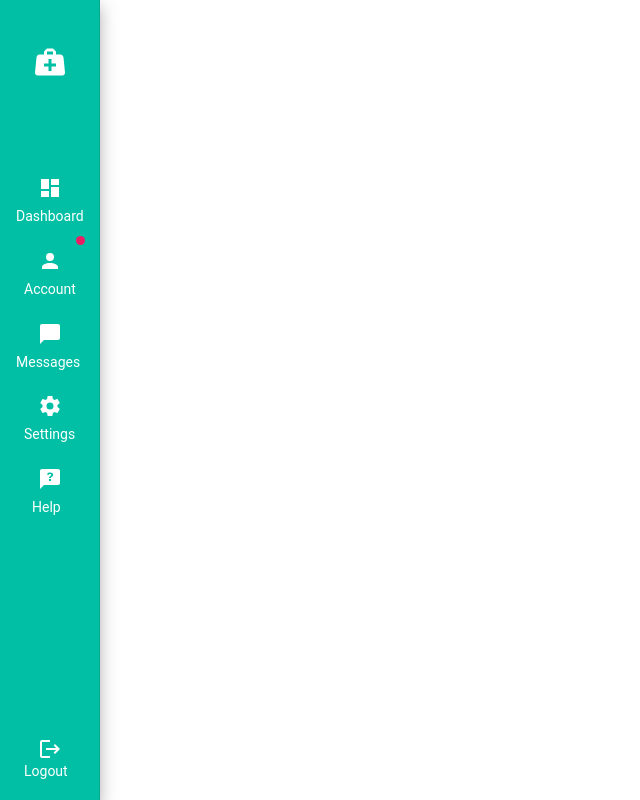
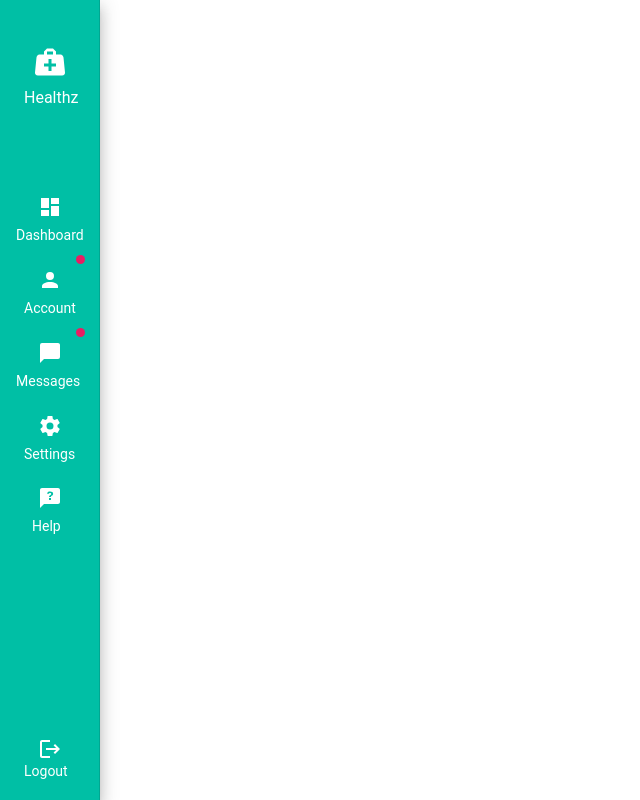
Before and after one commit to BL4CKM4G3/healthz, a Vue app: page / in a window 1280 px wide. Shown: the whole page, without its empty margins (0-640 px from the left). Built offline with nearby package versions, Linux system fonts and the light colour scheme.

Commit message:
feat: :sparkles: Improved Sidebar organism
Added badge on messages link

```diff
--- a/src/components/Sidebar.vue
+++ b/src/components/Sidebar.vue
@@ -15,6 +15,7 @@
               <v-icon class="mb-2" color="white" large>{{
                 icons.medical
               }}</v-icon>
+              <v-list-item-title class="white--text ml-2">Healthz</v-list-item-title>
             </v-list-item-content>
           </v-list-item>
         </v-list>
@@ -38,12 +39,14 @@
             </v-badge>
           </v-list-item>
           <v-list-item router to="/">
+            <v-badge color="pink" dot overlap>
               <v-list-item-content>
                 <v-icon class="mb-2" color="white">{{ icons.message }}</v-icon>
                 <v-list-item-subtitle class="white--text"
                   >Messages</v-list-item-subtitle
                 >
               </v-list-item-content>
+            </v-badge>
           </v-list-item>
           <v-list-item router to="/">
             <v-list-item-content>
@@ -62,11 +65,13 @@
             </v-list-item-content>
           </v-list-item>
         </v-list>
-        <v-list style="position: absolute; bottom: 0;" flat>
+        <v-list style="position: absolute; bottom: 0" flat>
           <v-list-item router to="/">
             <v-list-item-content>
               <v-icon color="white">{{ icons.logout }}</v-icon>
-              <v-list-item-subtitle class="white--text ml-2">Logout</v-list-item-subtitle>
+              <v-list-item-subtitle class="white--text ml-2"
+                >Logout</v-list-item-subtitle
+              >
             </v-list-item-content>
           </v-list-item>
         </v-list>
@@ -90,7 +95,7 @@ export default {
       message: Icons.ICON_MESSAGE,
       settings: Icons.ICON_SETTINGS,
       help: Icons.ICON_HELP,
-      logout: Icons.ICON_LOGOUT
+      logout: Icons.ICON_LOGOUT,
     },
     colors: {
       primary: colors.light.primary,
```
Lines whose indentation alone changed are shown as unchanged.
